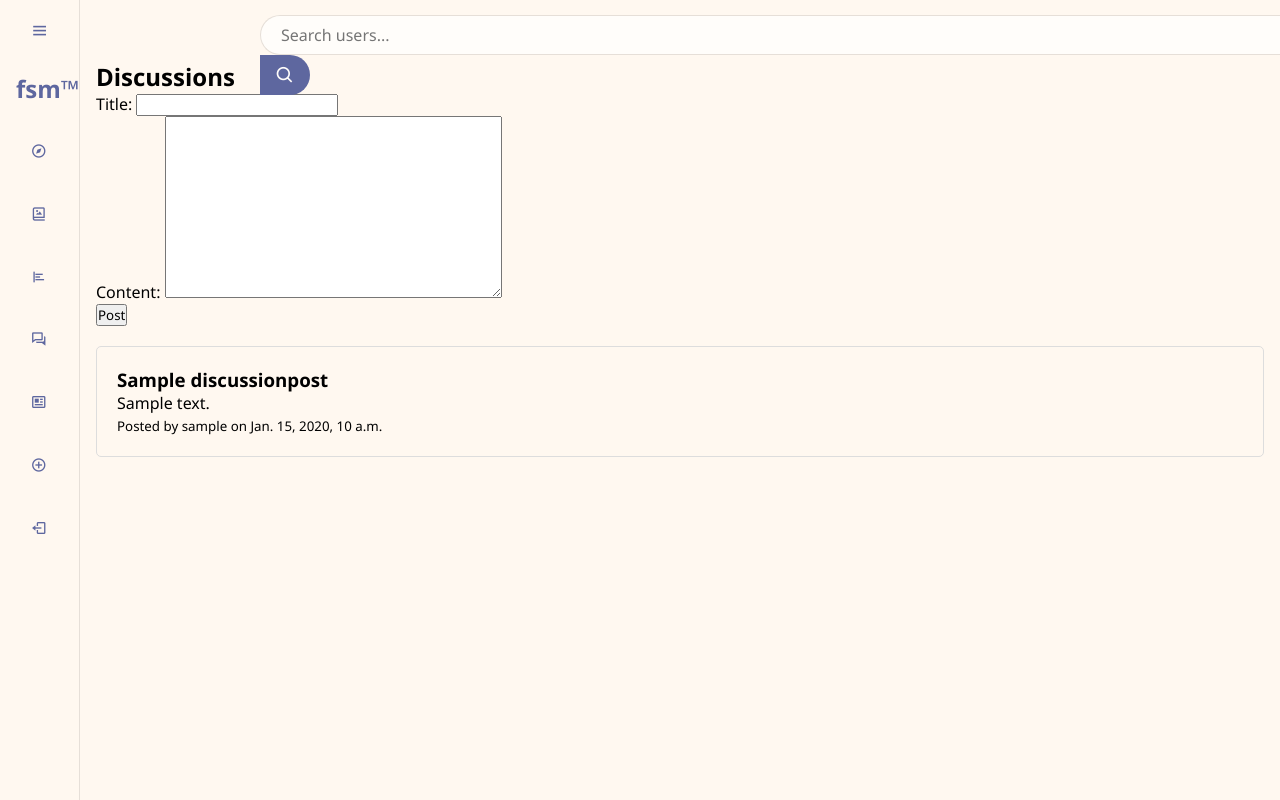
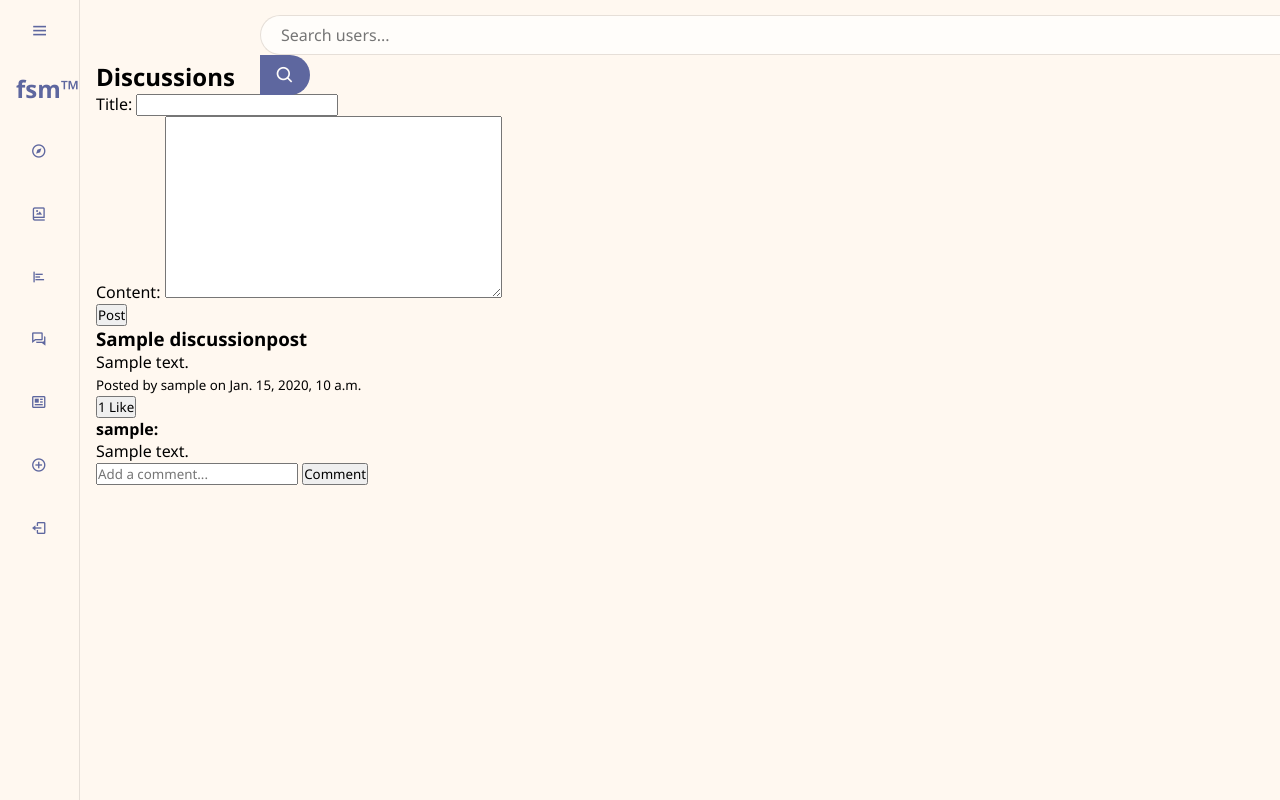
Before and after one commit to niko-jandernal/fsm_website, a Django app: page /discussions in a window 1280 px wide. Run offline with Django 5.2, Linux system fonts and the light colour scheme; a user stored in the database is signed in; tables that the repository leaves empty hold one stand-in row (values such as "Sample post").

Commit message:
added likes and comments for the discussions

```diff
--- a/mywebsite/models.py
+++ b/mywebsite/models.py
@@ -25,6 +25,17 @@ class DiscussionPost(models.Model):
     content = models.TextField()
     author = models.ForeignKey(User, on_delete=models.CASCADE, related_name='discussion_posts')
     date_posted = models.DateTimeField(auto_now_add=True)
+    likes = models.ManyToManyField(User, related_name='liked_discussion_posts', blank=True)
 
     def __str__(self):
         return self.title
+
+
+class DiscussionComment(models.Model):
+    post = models.ForeignKey(DiscussionPost, related_name='comments', on_delete=models.CASCADE)
+    author = models.ForeignKey(User, on_delete=models.CASCADE)
+    content = models.TextField()
+    date_posted = models.DateTimeField(auto_now_add=True)
+
+    def __str__(self):
+        return f'Comment by {self.author.username} on {self.post.title}'
--- a/mywebsite/static/styles/discussionsstyle.css
+++ /dev/null
@@ -1,10 +0,0 @@
-.discussion-post {
-    border: 1px solid #ddd;
-    padding: 20px;
-    margin-bottom: 20px;
-    border-radius: 5px;
-}
-
-.discussion-posts {
-    margin-top: 20px;
-}
--- a/mywebsite/templates/discussions.html
+++ b/mywebsite/templates/discussions.html
@@ -1,9 +1,10 @@
 {% extends 'base.html' %}
+
 {% block content %}
+    <link rel="stylesheet" href="../static/styles/discussionsstyle.css">
 <h2>Discussions</h2>
 
-    <link rel="stylesheet" href="../static/styles/discussionsstyle.css">
-
+<!-- Form for creating a new discussion post -->
 <form method="post">
     {% csrf_token %}
     {{ form.as_p }}
@@ -11,13 +12,33 @@
 </form>
 
 
-<div class="discussion-posts">
     {% for post in discussion_posts %}
-    <div class="discussion-post">
-        <h3>{{ post.title }}</h3>
-        <p>{{ post.content }}</p>
-        <small>Posted by {{ post.author.username }} on {{ post.date_posted }}</small>
-    </div>
+<div class="discussion-post">
+    <h3>{{ post.title }}</h3>
+    <p>{{ post.content }}</p>
+    <small>Posted by {{ post.author.username }} on {{ post.date_posted }}</small>
+
+    <!-- Like Button -->
+    <form action="{% url 'like_post' post.id %}" method="post">
+        {% csrf_token %}
+        <button type="submit">{{ post.likes.count }} Like</button>
+    </form>
+
+    <!-- Display Comments -->
+    {% for comment in post.comments.all %}
+        <div>
+            <strong>{{ comment.author.username }}:</strong>
+            <p>{{ comment.content }}</p>
+        </div>
     {% endfor %}
+
+    <!-- Comment Form -->
+    <form action="{% url 'post_comment' post.id %}" method="post">
+        {% csrf_token %}
+        <input type="text" name="comment" placeholder="Add a comment...">
+        <button type="submit">Comment</button>
+    </form>
 </div>
+{% endfor %}
+
 {% endblock %}
--- a/mywebsite/urls.py
+++ b/mywebsite/urls.py
@@ -3,6 +3,7 @@ from . import views
 from django.conf import settings
 from django.conf.urls.static import static
 from .views import like_post, post_comment, search_users
+from .views import discussions
 
 urlpatterns = [
     path('', views.home),  # This is the default page (home page of the website)
@@ -22,6 +23,10 @@ urlpatterns = [
     path('post/<int:post_id>/comment/', post_comment, name='post_comment'),
     path('search/', search_users, name='search_users'),
 
+    path('discussions/', discussions, name='discussions'),
+    path('discussions/like/<int:post_id>/', like_post, name='like_post'),
+    path('discussions/comment/<int:post_id>/', post_comment, name='post_comment'),
+
 ]
 
 if settings.DEBUG:
--- a/mywebsite/views.py
+++ b/mywebsite/views.py
@@ -11,10 +11,9 @@ from .forms import DiscussionPostForm
 from .models import Comment
 from .models import Post
 from .models import DiscussionPost
+from .models import DiscussionComment
 from django.contrib.auth.models import User
 from django.db.models import Q
-
-
 
 
 def register(request):
@@ -142,11 +141,6 @@ def polls(request):
     return render(request, "polls.html")
 
 
-@login_required(login_url="login")
-def discussions(request):
-    return render(request, "discussions.html")
-
-
 def news(request):
     return render(request, "news.html")
 
@@ -179,3 +173,24 @@ def discussions(request):
         form = DiscussionPostForm()
     discussion_posts = DiscussionPost.objects.all().order_by('-date_posted')
     return render(request, 'discussions.html', {'form': form, 'discussion_posts': discussion_posts})
+
+
+@login_required(login_url="login")
+def post_comment(request, post_id):
+    post = get_object_or_404(DiscussionPost, id=post_id)
+    if request.method == 'POST':
+        comment_content = request.POST.get('comment')
+        if comment_content:
+            DiscussionComment.objects.create(post=post, author=request.user, content=comment_content)
+            return redirect('discussions')
+    return render(request, 'discussions.html')
+
+
+@login_required(login_url="login")
+def like_post(request, post_id):
+    post = get_object_or_404(DiscussionPost, id=post_id)
+    if request.user in post.likes.all():
+        post.likes.remove(request.user)
+    else:
+        post.likes.add(request.user)
+    return redirect('discussions')
```
